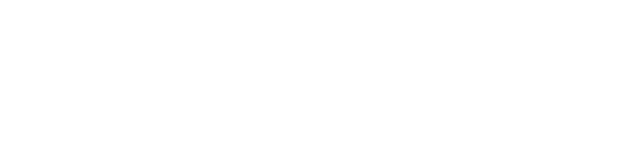
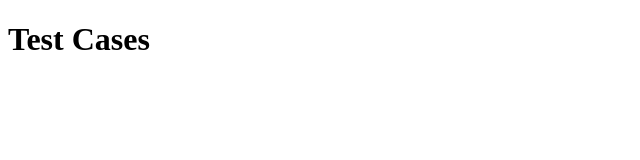
Before and after one commit to dilijev/testcases, a plain HTML site: page index.html in a window 1280 px wide. Shown: the whole page, without its empty margins (0-640 px from the left). Drawn offline with Linux system fonts and the light colour scheme.

Commit message:
text on index.html

```diff
--- a/index.html
+++ b/index.html
@@ -1,8 +1,12 @@
 <!DOCTYPE html>
 <html lang="en">
 
+<head>
+  <title>Test Cases</title>
+</head>
+
 <body>
-  <title>Test Cases</title>
+  <h1>Test Cases</h1>
 </body>
 
 </html>
```
